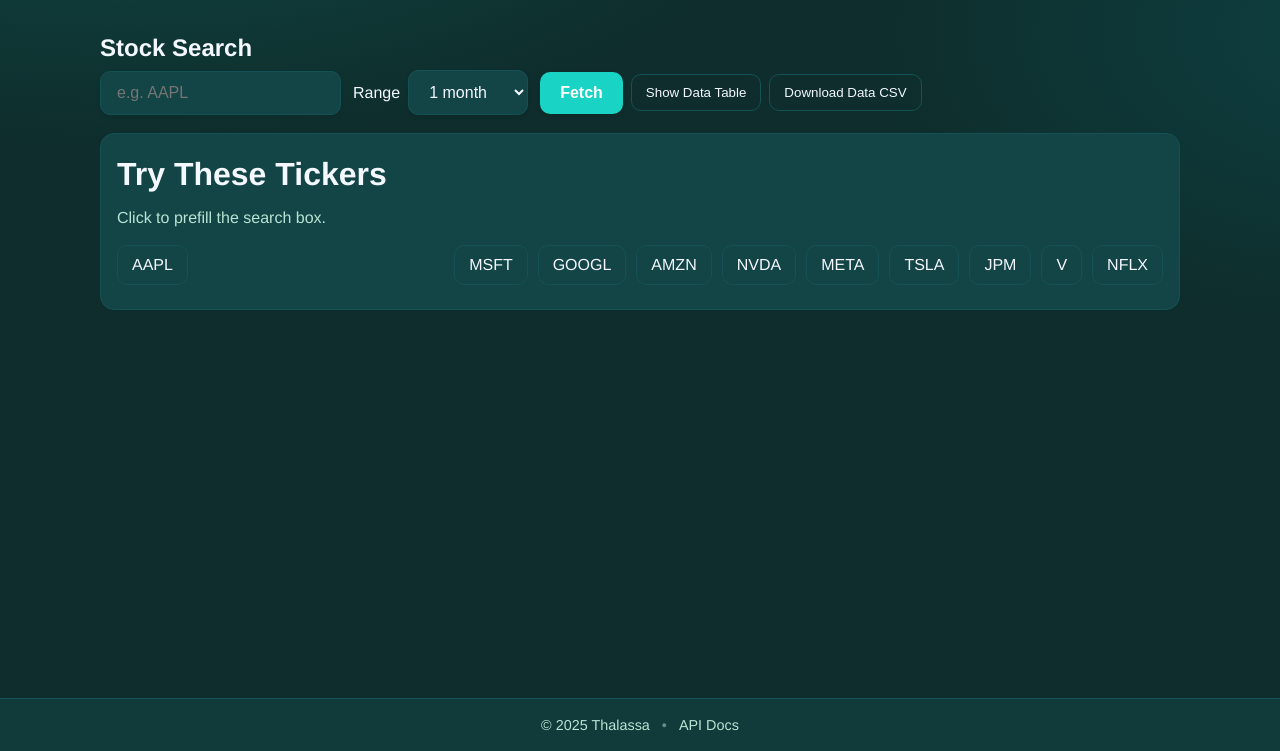
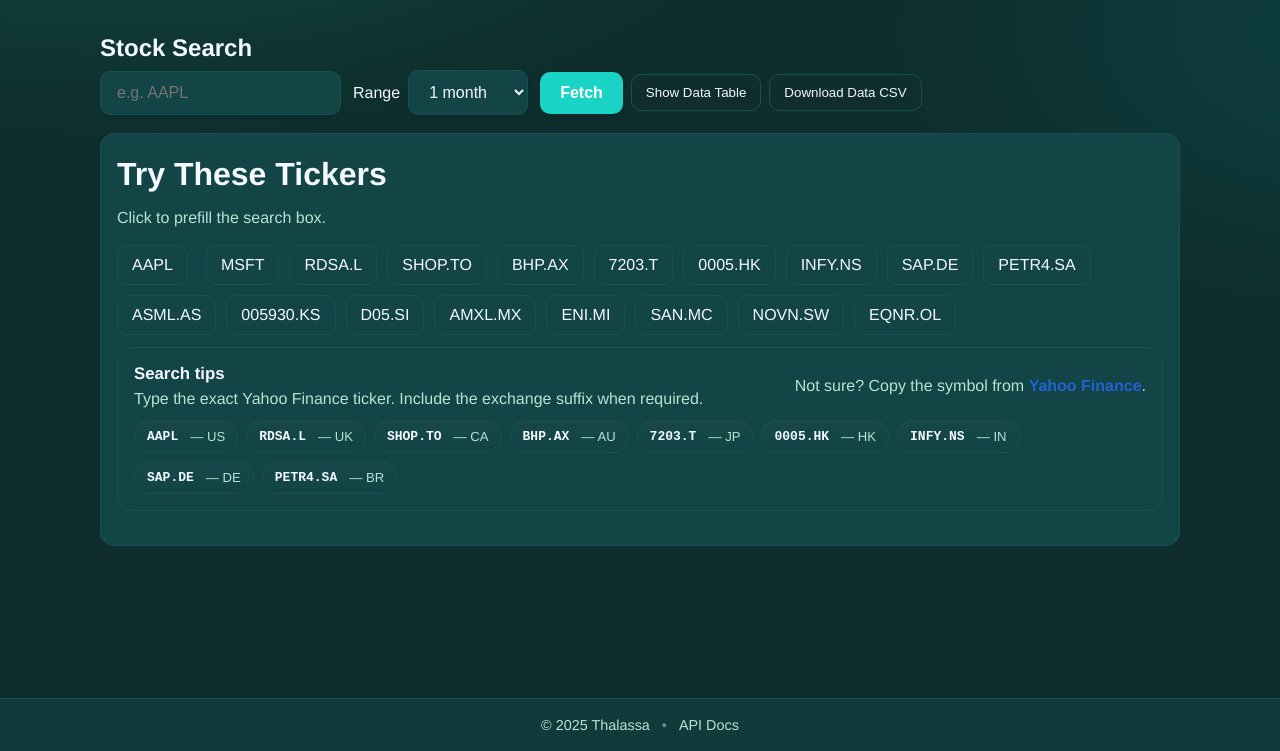
Before and after one commit to Nishat-Ahmad/Thalassa, a FastAPI app: page /search in a window 1280 px wide. Shown: the part 49-800 px from the top of the page. Run offline with FastAPI, Linux system fonts and the light colour scheme.

Commit message:
UI/UX update # 3.2
- Info dumped how to search for other stock exchanges

- Added currency to the search page

```diff
--- a/app/static/style.css
+++ b/app/static/style.css
@@ -348,6 +351,23 @@ pre.detail-array, .detail-array {
 .panel { background: var(--panel); border: 1px solid var(--border); border-radius: 14px; padding: 16px; margin: 18px 0; }
 .list { margin: 0; padding-left: 18px; }
 .list li { margin: 4px 0; }
+
+/* Help panel: ticker chips */
+.ticker-chips { display: flex; gap: 8px; flex-wrap: wrap; margin-top: 8px; }
+.ticker-chip { display: inline-flex; align-items: center; gap: 8px; background: linear-gradient(180deg, rgba(255,255,255,0.02), rgba(255,255,255,0.00)); border: 1px solid rgba(255,255,255,0.04); padding: 8px 12px; border-radius: 999px; cursor: pointer; transition: transform 0.12s ease, box-shadow 0.12s ease; }
+.ticker-chip strong { font-family: monospace; font-weight:700; color: var(--text); }
+.ticker-chip small { color: var(--muted); margin-left:4px; font-size:0.82rem; }
+.ticker-chip:hover { transform: translateY(-3px); box-shadow: 0 8px 20px rgba(0,0,0,0.18); border-color: rgba(255,255,255,0.07); }
+
+/* make chips look tappable on mobile */
+@media (max-width:760px) {
+  .ticker-chips { gap: 10px; }
+  .ticker-chip { padding: 10px 14px; font-size: 0.95rem; }
+}
+
+/* Yahoo link styling (help panel) */
+.yahoo-link { color: #1e63d1; font-weight: 600; }
+.yahoo-link:hover { color: #4a90ff; text-decoration: underline; }
 
 /* Tables */
 .table-wrap { overflow: auto; border: 1px solid var(--border); border-radius: 12px; }
--- a/app/templates/search.html
+++ b/app/templates/search.html
@@ -33,10 +33,48 @@
     <h1>Try These Tickers</h1>
     <p class="muted">Click to prefill the search box.</p>
   </div>
-  <div class="toolbar modern-toolbar">
-    {% for t in suggestions %}
-      <a class="btn modern-btn-outline" href="/search?ticker={{ t }}">{{ t }}</a>
-    {% endfor %}
+  <div class="toolbar modern-toolbar no-auto">
+    <!-- International sample tickers: click to prefill/search -->
+    <a class="btn modern-btn-outline" href="/search?ticker=AAPL">AAPL</a>
+    <a class="btn modern-btn-outline" href="/search?ticker=MSFT">MSFT</a>
+    <a class="btn modern-btn-outline" href="/search?ticker=RDSA.L">RDSA.L</a>
+    <a class="btn modern-btn-outline" href="/search?ticker=SHOP.TO">SHOP.TO</a>
+    <a class="btn modern-btn-outline" href="/search?ticker=BHP.AX">BHP.AX</a>
+    <a class="btn modern-btn-outline" href="/search?ticker=7203.T">7203.T</a>
+    <a class="btn modern-btn-outline" href="/search?ticker=0005.HK">0005.HK</a>
+    <a class="btn modern-btn-outline" href="/search?ticker=INFY.NS">INFY.NS</a>
+    <a class="btn modern-btn-outline" href="/search?ticker=SAP.DE">SAP.DE</a>
+    <a class="btn modern-btn-outline" href="/search?ticker=PETR4.SA">PETR4.SA</a>
+    <a class="btn modern-btn-outline" href="/search?ticker=ASML.AS">ASML.AS</a>
+    <a class="btn modern-btn-outline" href="/search?ticker=005930.KS">005930.KS</a>
+    <a class="btn modern-btn-outline" href="/search?ticker=D05.SI">D05.SI</a>
+    <a class="btn modern-btn-outline" href="/search?ticker=AMXL.MX">AMXL.MX</a>
+    <a class="btn modern-btn-outline" href="/search?ticker=ENI.MI">ENI.MI</a>
+    <a class="btn modern-btn-outline" href="/search?ticker=SAN.MC">SAN.MC</a>
+    <a class="btn modern-btn-outline" href="/search?ticker=NOVN.SW">NOVN.SW</a>
+    <a class="btn modern-btn-outline" href="/search?ticker=EQNR.OL">EQNR.OL</a>
+  </div>
+  <div class="panel modern-panel" style="margin-top:0.75rem;">
+    <div style="display:flex;align-items:center;justify-content:space-between;gap:12px;">
+      <div>
+        <h3 style="margin:0 0 6px;font-size:1.05rem;">Search tips</h3>
+        <p class="muted small" style="margin:0">Type the exact Yahoo Finance ticker. Include the exchange suffix when required.</p>
+      </div>
+      <div style="text-align:right;">
+        <p class="muted small" style="margin:0">Not sure? Copy the symbol from <a href="https://finance.yahoo.com" target="_blank" class="link-muted yahoo-link">Yahoo Finance</a>.</p>
+      </div>
+    </div>
+    <div class="ticker-chips" style="margin-top:12px;">
+      <span class="ticker-chip"><strong>AAPL</strong><small> — US</small></span>
+      <span class="ticker-chip"><strong>RDSA.L</strong><small> — UK</small></span>
+      <span class="ticker-chip"><strong>SHOP.TO</strong><small> — CA</small></span>
+      <span class="ticker-chip"><strong>BHP.AX</strong><small> — AU</small></span>
+      <span class="ticker-chip"><strong>7203.T</strong><small> — JP</small></span>
+      <span class="ticker-chip"><strong>0005.HK</strong><small> — HK</small></span>
+      <span class="ticker-chip"><strong>INFY.NS</strong><small> — IN</small></span>
+      <span class="ticker-chip"><strong>SAP.DE</strong><small> — DE</small></span>
+      <span class="ticker-chip"><strong>PETR4.SA</strong><small> — BR</small></span>
+    </div>
   </div>
 </div>
 {% endif %}
@@ -47,8 +85,9 @@
     <h3 class="muted">{{ ticker_info.symbol }}</h3>
     <p class="muted"><strong>Name:</strong> {{ ticker_info.name or '-' }}</p>
     <p class="muted small"><strong>Sector:</strong> {{ ticker_info.sector or '-' }}</p>
-    <p class="muted small"><strong>Industry:</strong> {{ ticker_info.industry or '-' }}</p>
     <p class="muted small"><strong>Country:</strong> {{ ticker_info.country or '-' }}</p>
+    <p class="muted small"><strong>Currency:</strong> {{ ticker_info.currency or ticker_info.currency_symbol or '-' }}</p>
+    <p class="muted small"><strong>Head Quarters:</strong> {{ ticker_info.country or '-' }}</p>
   </div>
   <div class="card modern-card">
     <h3>Next Steps</h3>
@@ -98,6 +137,7 @@
       <p class="primary-value"><strong>Last Price:</strong> {% if ticker_info.last_price is not none %}{{ '%.2f'|format(ticker_info.last_price) }}{% else %}N/A{% endif %}</p>
       <p class="primary-value"><strong>Prev Close:</strong> {% if ticker_info.previous_close is not none %}{{ '%.2f'|format(ticker_info.previous_close) }}{% else %}N/A{% endif %}</p>
     <p class="muted small">Latest traded price and previous session's closing price — useful for quick pricing context.</p>
+    <p class="muted small"><strong>Prices shown in:</strong> {{ ticker_info.currency or ticker_info.currency_symbol or 'local exchange currency' }}</p>
   </div>
 </div>
 {% endif %}
```
Also changed, not shown: other parts of app/static/style.css (+3 -0 lines).
